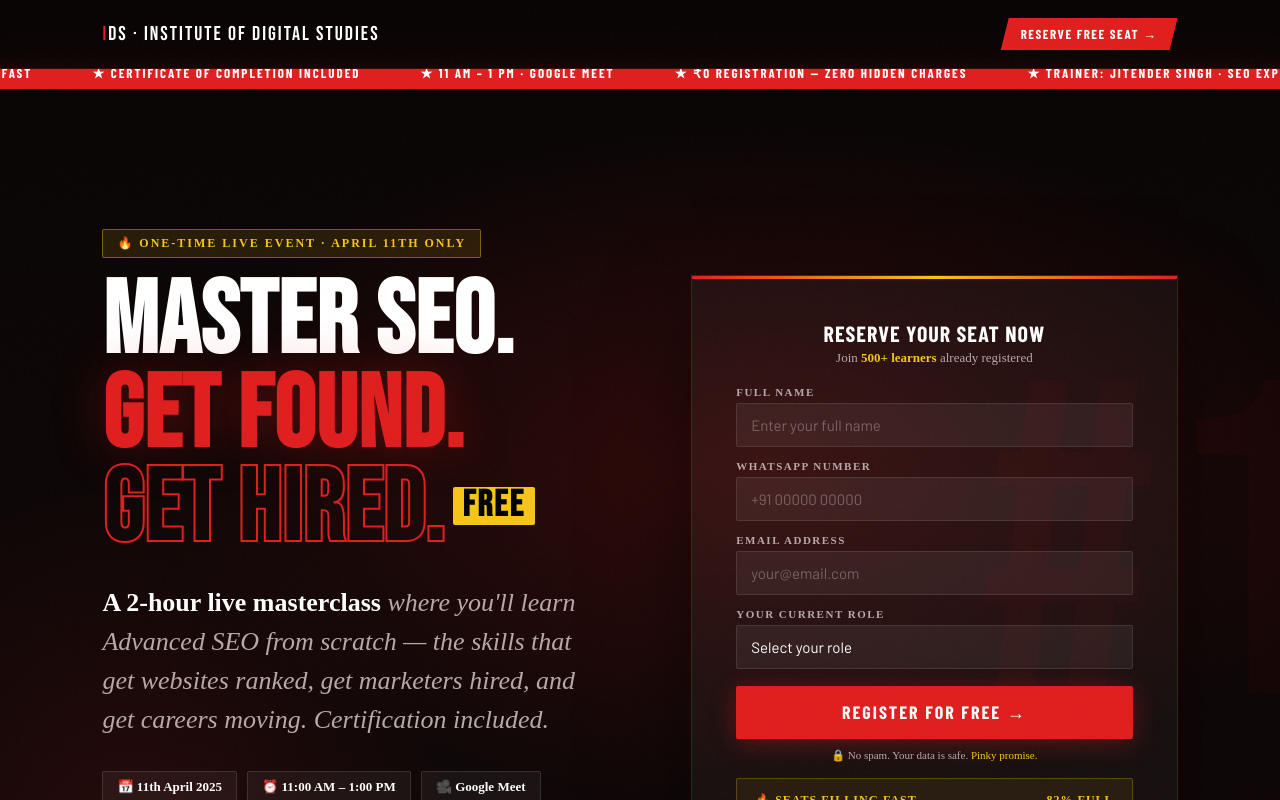
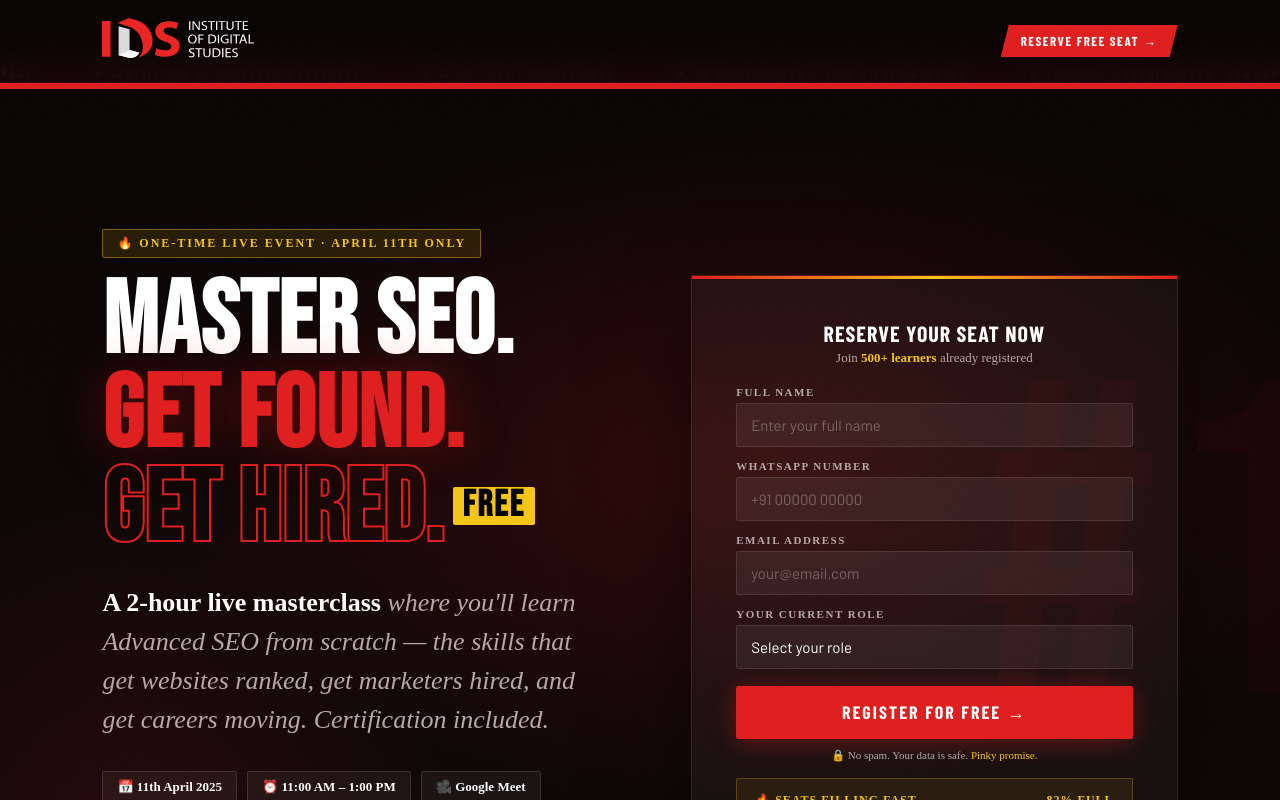
Before and after one commit to CybershieldGit/SEO-LP, a Next.js app: page / in a window 1280 px wide. Shown: the top 800 px of the page. Built offline with nearby package versions, Linux system fonts and the light colour scheme; no server answers; a web font is replaced by a local one.

Commit message:
navbar logo

```diff
--- a/src/components/Navbar.js
+++ b/src/components/Navbar.js
@@ -1,8 +1,17 @@
+import Image from "next/image";
+
 export default function Navbar() {
   return (
     <nav>
       <div className="nav-logo">
-        <span>I</span>DS · Institute of Digital Studies
+        <Image
+          src="/Group.svg"
+          alt="IDS Logo"
+          width={152}
+          height={40}
+          priority
+          style={{ height: 'auto', width: '152px' }}
+        />
       </div>
       <a href="#register" className="nav-cta">
         Reserve Free Seat →
```
Also changed, not shown: public/Group.svg (added).
